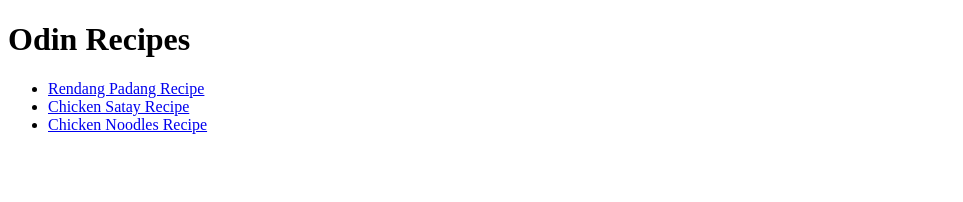
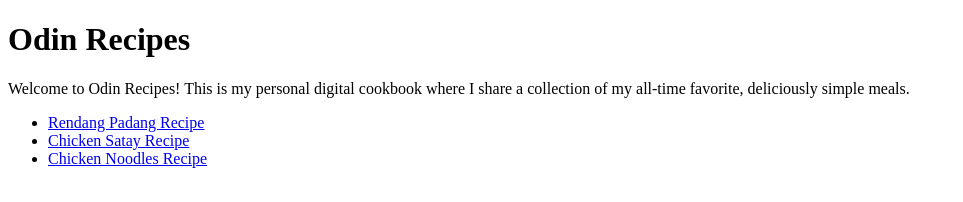
Before and after one commit to marcelloerick/odin-recipes, a plain HTML site: page index.html in a window 1280 px wide. Shown: the whole page, without its empty margins (0-963 px from the left). Drawn offline with Linux system fonts and the light colour scheme.

Commit message:
adding warm welcome description

```diff
--- a/index.html
+++ b/index.html
@@ -7,11 +7,16 @@
     </head>
 
     <body>
+        <div class="header">
             <h1>Odin Recipes</h1>
+            <p>Welcome to Odin Recipes! This is my personal digital cookbook where I share a collection of my all-time favorite, deliciously simple meals.</p>
+        </div>
+        <div class="content">
             <ul>
                 <li><a href="recipes/rendang-padang.html">Rendang Padang Recipe</a></li>
                 <li><a href="recipes/chicken-satay.html">Chicken Satay Recipe</a></li>
                 <li><a href="recipes/chicken-noodles.html">Chicken Noodles Recipe</a></li>
             </ul>
+        </div>
     </body>
 </html>
```
Also changed, not shown: style.css (added). Lines whose indentation alone changed are shown as unchanged.
